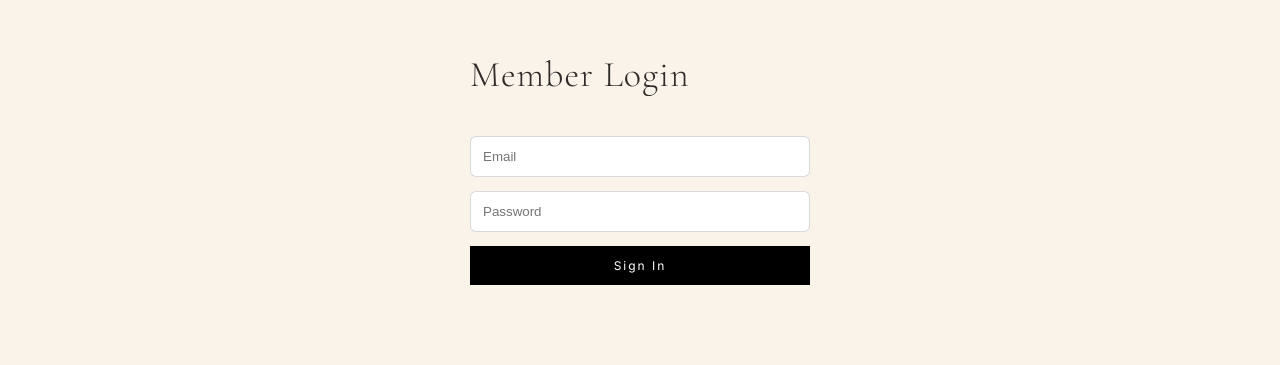
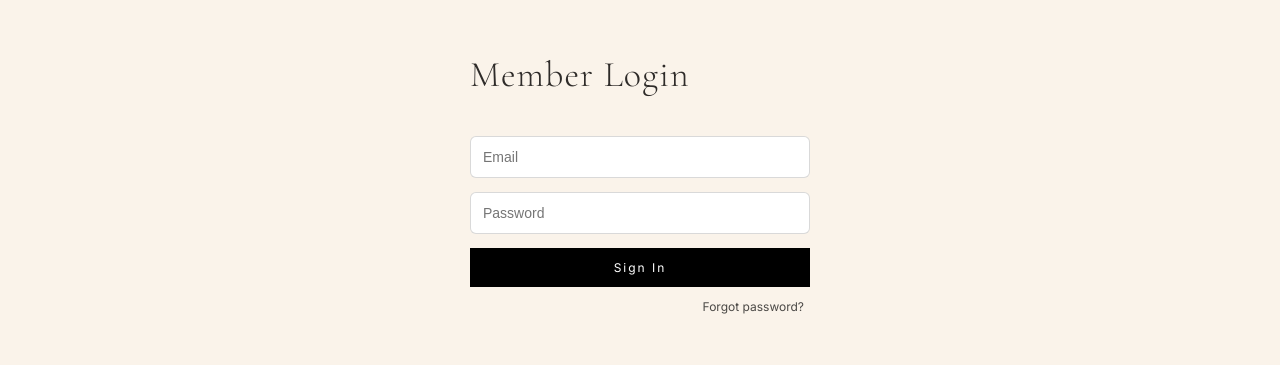
Before and after one commit to nataliatovargrand-a11y/mothereuro-beta, a Nuxt app: page /login in a window 1280 px wide. Shown: the part 131-496 px from the top of the page. Built offline with nearby package versions, Linux system fonts and the light colour scheme.

Commit message:
Add forgot password flow

```diff
--- a/app/pages/login.vue
+++ b/app/pages/login.vue
@@ -1,4 +1,5 @@
 <template>
+
 <div class="login-wrapper">
 
 <h1>Member Login</h1>
@@ -10,6 +11,7 @@
 type="email"
 placeholder="Email"
 class="input"
+@keyup.enter="login"
 />
 
 <input
@@ -17,11 +19,34 @@
 type="password"
 placeholder="Password"
 class="input"
+@keyup.enter="login"
 />
 
-      <button class="login-btn" @click="login">
-        Sign In
+<button
+class="login-btn"
+@click="login"
+:disabled="loading"
+>
+
+<span v-if="!loading">Sign In</span>
+<span v-else>Signing In...</span>
+
 </button>
+
+<div class="forgot">
+
+<button
+class="forgot-btn"
+@click="resetPassword"
+>
+Forgot password?
+</button>
+
+</div>
+
+<p v-if="message" class="message">
+{{ message }}
+</p>
 
 <p v-if="error" class="error">
 {{ error }}
@@ -30,9 +55,12 @@
 </div>
 
 </div>
+
 </template>
 
+
 <script setup>
+
 import { ref } from 'vue'
 import { useRouter } from 'vue-router'
 import { supabase } from '~/utils/supabase'
@@ -42,30 +70,78 @@ const router = useRouter()
 const email = ref('')
 const password = ref('')
 const error = ref(null)
+const message = ref(null)
+const loading = ref(false)
+
 
 const login = async () => {
 
+loading.value = true
 error.value = null
+message.value = null
 
-  const { data, error: loginError } = await supabase.auth.signInWithPassword({
+const { error: loginError } =
+await supabase.auth.signInWithPassword({
+
 email: email.value,
 password: password.value
+
 })
 
-  if (loginError) {
+if(loginError){
+
 error.value = loginError.message
+loading.value = false
 return
+
 }
 
-  // wait for session to exist
-  const { data: sessionData } = await supabase.auth.getSession()
+const { data: sessionData } =
+await supabase.auth.getSession()
 
-  if (sessionData.session) {
+if(sessionData.session){
+
 router.push('/account')
+
 }
 
+loading.value = false
+
 }
+
+
+const resetPassword = async () => {
+
+error.value = null
+message.value = null
+
+if(!email.value){
+
+error.value = "Enter your email first"
+return
+
+}
+
+const { error: resetError } =
+await supabase.auth.resetPasswordForEmail(email.value,{
+
+redirectTo: window.location.origin + '/update-password'
+
+})
+
+if(resetError){
+
+error.value = resetError.message
+return
+
+}
+
+message.value = "Password reset email sent"
+
+}
+
 </script>
+
 
 <style scoped>
 
@@ -90,6 +166,7 @@ gap:14px;
 padding:12px;
 border:1px solid rgba(0,0,0,.15);
 border-radius:6px;
+font-size:14px;
 }
 
 .login-btn{
@@ -102,10 +179,38 @@ letter-spacing:2px;
 font-size:12px;
 }
 
+.login-btn:disabled{
+opacity:.6;
+cursor:not-allowed;
+}
+
+.forgot{
+text-align:right;
+margin-top:-6px;
+}
+
+.forgot-btn{
+background:none;
+border:none;
+font-size:12px;
+cursor:pointer;
+opacity:.7;
+}
+
+.forgot-btn:hover{
+opacity:1;
+}
+
 .error{
-color:red;
+color:#c33;
 font-size:13px;
-margin-top:10px;
+margin-top:6px;
+}
+
+.message{
+color:#2b7a2b;
+font-size:13px;
+margin-top:6px;
 }
 
 </style>
```
Lines whose indentation alone changed are shown as unchanged.
